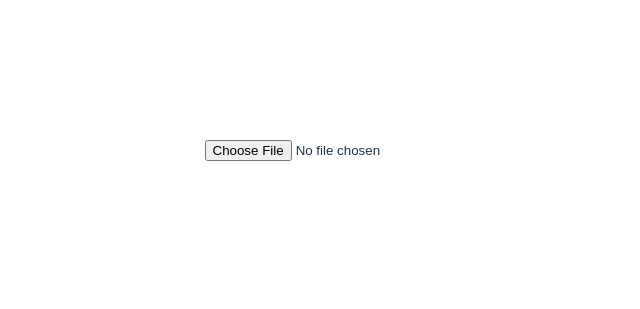
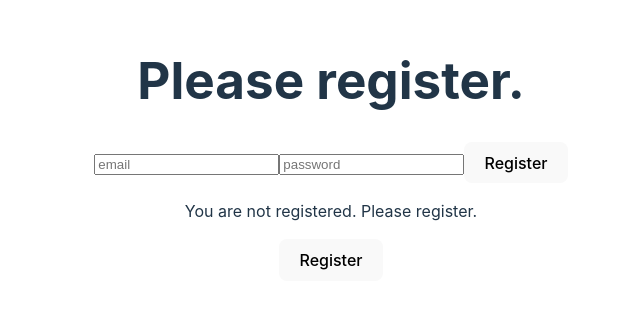
Before and after one commit to shaikahmadnawaz/frontend-practice, a React (Vite) app in the folder react/exercises/: page / in a window 1280 px wide. Shown: the part 251-560 px from the top of the page, without its empty margins (309-949 px from the left). Built offline with nearby package versions, Linux system fonts and the light colour scheme.

Commit message:
Login and Registration form

```diff
--- a/react/exercises/src/App.jsx
+++ b/react/exercises/src/App.jsx
@@ -1,6 +1,7 @@
 import "./App.css";
 import Fetch from "./Fetch";
 import FileUploader from "./FileUploader";
+import LoginRegistration from "./LoginRegistration";
 import Timer from "./Timer";
 import Todo from "./Todo";
 
@@ -10,7 +11,8 @@ function App() {
       {/* <Fetch /> */}
       {/* <Timer /> */}
       {/* <Todo /> */}
-      <FileUploader />
+      {/* <FileUploader /> */}
+      <LoginRegistration />
     </>
   );
 }
--- /dev/null
+++ b/react/exercises/src/LoginRegistration.jsx
@@ -0,0 +1,77 @@
+import { useState } from "react";
+
+const LoginRegistration = () => {
+  const [email, setEmail] = useState("");
+  const [password, setPassword] = useState("");
+
+  const [isRegistered, setIsRegistered] = useState(false);
+  const [isLogin, setIsLogin] = useState(false);
+
+  const [users, setUsers] = useState([]);
+
+  const handleAuthentication = (e) => {
+    e.preventDefault();
+    if (isRegistered) {
+      const user = users.find(
+        (user) => user.email === email && user.password === password
+      );
+      if (user) {
+        setIsLogin(true);
+      } else {
+        alert("Invalid credentials");
+      }
+    } else {
+      const newUser = { email, password };
+      setUsers([...users, newUser]);
+      localStorage.setItem("users", JSON.stringify(users));
+      setIsLogin(true);
+    }
+  };
+
+  const handleLogout = () => {
+    setIsLogin(false);
+    setEmail("");
+    setPassword("");
+  };
+  return (
+    <div>
+      {isLogin ? (
+        <div>
+          <h1>Welcome back! {email}</h1>
+          <button onClick={handleLogout}>logout</button>
+        </div>
+      ) : (
+        <div>
+          <h1>{isRegistered ? "Please login." : "Please register."}</h1>
+        </div>
+      )}
+      <form>
+        <input
+          type="email"
+          placeholder="email"
+          onChange={(e) => setEmail(e.target.value)}
+        />
+        <input
+          type="password"
+          placeholder="password"
+          onChange={(e) => setPassword(e.target.value)}
+        />
+        <button onClick={handleAuthentication}>
+          {isRegistered ? "Login" : "Register"}
+        </button>
+      </form>
+
+      <p>
+        {isRegistered
+          ? "You are registered. Please login."
+          : "You are not registered. Please register."}
+      </p>
+
+      <button onClick={() => setIsRegistered(!isRegistered)}>
+        {isRegistered ? "Login" : "Register"}
+      </button>
+    </div>
+  );
+};
+
+export default LoginRegistration;
```
